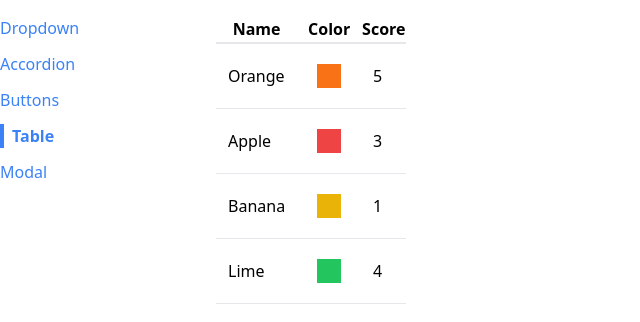
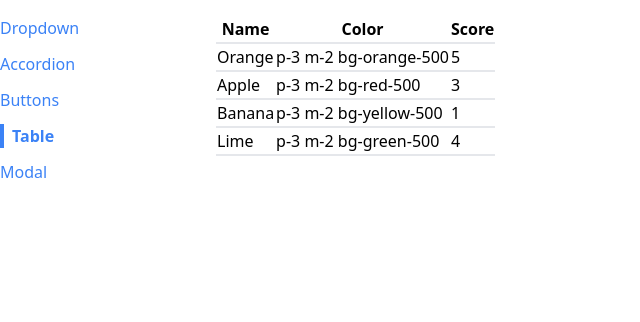
Before and after one commit to zdTang/stephen_react_Mike_learn, a React (Create React App) app in the folder learn_jsx/: page /table in a window 1280 px wide. Shown: the top 322 px of the page, without its empty margins (0-640 px from the left). Built offline with nearby package versions, Linux system fonts and the light colour scheme.

Commit message:
c15-255 Nested Maps

```diff
--- a/learn_jsx/src/components/Table.js
+++ b/learn_jsx/src/components/Table.js
@@ -3,15 +3,17 @@ const Table = ({ data, config }) => {
     return <th key={column.label}>{column.label}</th>;
   });
 
-  const renderedRows = data.map((fruit) => (
-    <tr className="border-b" key={fruit.name}>
-      <td className="p-3">{config[0].render(fruit)}</td>
-      <td className="p-3">
-        <div className={config[1].render(fruit)}></div>
-      </td>
-      <td className="p-3">{config[2].render(fruit)}</td>
-    </tr>
-  ));
+  const renderedRows = data.map((fruit) => {
+    //Render one row
+    const renderedCells = config.map((column) => {
+      return <td key={column.label}>{column.render(fruit)}</td>;
+    });
+    return (
+      <tr className="border-b-2" key={fruit.name}>
+        {renderedCells}
+      </tr>
+    );
+  });
   return (
     <table className="table-auto border-spacing-2">
       <thead>
```
